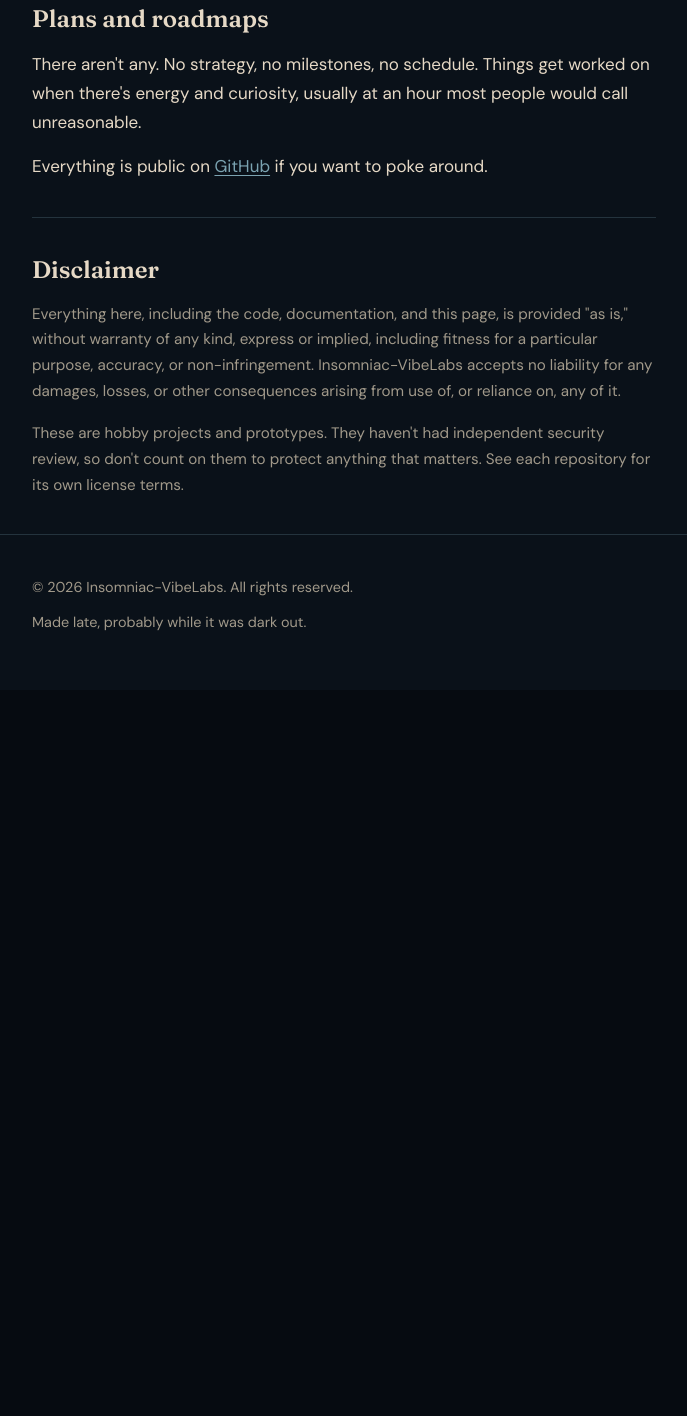
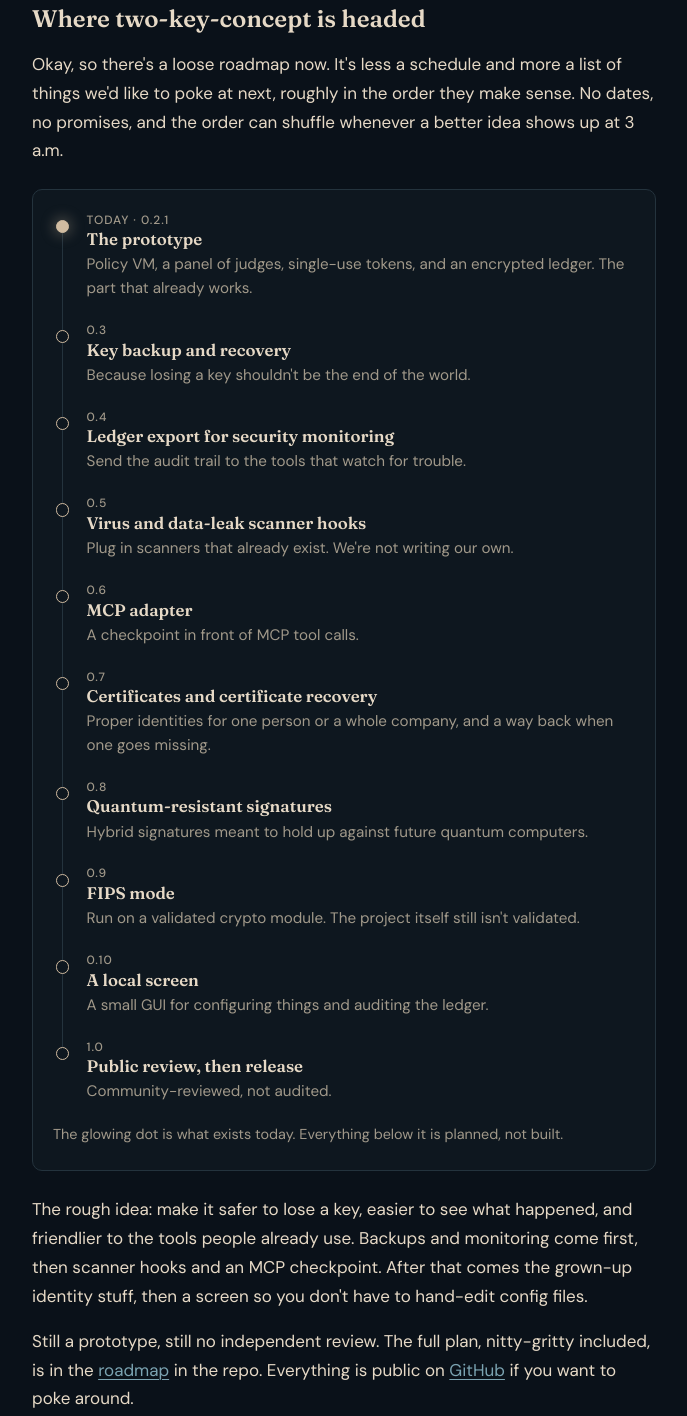
Before and after one commit to Insomniac-VibeLabs/Insomniac-VibeLabs-Webpage, a plain HTML site: page index.html in a window 1280 px wide. Shown: the part 1070-2486 px from the top of the page, without its empty margins (296-983 px from the left). Before the commit the page ends 1760 px from the top, so only its background shows below. Drawn offline with Linux system fonts and the light colour scheme.

Commit message:
Update index.html

```diff
--- a/index.html
+++ b/index.html
@@ -126,11 +126,103 @@
     </ul>
   </section>
 
+  <style>
+  .map {
+    margin: 1.5rem 0;
+    padding: 1.4rem 1.25rem 1.5rem;
+    background: var(--panel);
+    border: 1px solid var(--line);
+    border-radius: 10px;
+  }
+  .map figcaption { margin-top: 1.1rem; color: var(--muted); font-size: .9rem; }
+  .path { list-style: none; margin: 0; padding: 0; }
+  .path li { position: relative; padding: 0 0 1.4rem 2.1rem; }
+  .path li:last-child { padding-bottom: 0; }
+  .path li::before {
+    content: ""; position: absolute; left: .55rem; top: 1.15rem; bottom: -.45rem;
+    width: 1px; background: var(--line);
+  }
+  .path li:last-child::before { display: none; }
+  .path li::after {
+    content: ""; position: absolute; left: .2rem; top: .45rem;
+    width: .7rem; height: .7rem; border-radius: 50%;
+    border: 1px solid var(--moon); background: var(--panel);
+  }
+  .path li.now::after {
+    background: var(--moon);
+    box-shadow: 0 0 14px 2px rgba(209, 188, 161, .35);
+  }
+  .path .tag {
+    display: block; font: 500 .75rem/1.3 var(--sans);
+    letter-spacing: .08em; text-transform: uppercase; color: var(--muted);
+  }
+  .path .step { display: block; font: 600 1.05rem/1.4 var(--serif); color: var(--text); }
+  .path .why { display: block; margin-top: .1rem; color: var(--muted); font-size: .95rem; line-height: 1.55; }
+  </style>
   <section>
-    <h2>Plans and roadmaps</h2>
-    <p>There aren't any. No strategy, no milestones, no schedule. Things get worked on when there's energy and curiosity, usually at an hour most people would call unreasonable.</p>
-    <p>Everything is public on <a href="https://github.com/Insomniac-VibeLabs">GitHub</a> if you want to poke around.</p>
+    <h2>Where two-key-concept is headed</h2>
+    <p>Okay, so there's a loose roadmap now. It's less a schedule and more a list of things we'd like to poke at next, roughly in the order they make sense. No dates, no promises, and the order can shuffle whenever a better idea shows up at 3 a.m.</p>
+
+    <figure class="map" aria-labelledby="map-caption">
+      <ol class="path">
+        <li class="now">
+          <span class="tag">Today &middot; 0.2.1</span>
+          <span class="step">The prototype</span>
+          <span class="why">Policy VM, a panel of judges, single-use tokens, and an encrypted ledger. The part that already works.</span>
+        </li>
+        <li>
+          <span class="tag">0.3</span>
+          <span class="step">Key backup and recovery</span>
+          <span class="why">Because losing a key shouldn't be the end of the world.</span>
+        </li>
+        <li>
+          <span class="tag">0.4</span>
+          <span class="step">Ledger export for security monitoring</span>
+          <span class="why">Send the audit trail to the tools that watch for trouble.</span>
+        </li>
+        <li>
+          <span class="tag">0.5</span>
+          <span class="step">Virus and data-leak scanner hooks</span>
+          <span class="why">Plug in scanners that already exist. We're not writing our own.</span>
+        </li>
+        <li>
+          <span class="tag">0.6</span>
+          <span class="step">MCP adapter</span>
+          <span class="why">A checkpoint in front of MCP tool calls.</span>
+        </li>
+        <li>
+          <span class="tag">0.7</span>
+          <span class="step">Certificates and certificate recovery</span>
+          <span class="why">Proper identities for one person or a whole company, and a way back when one goes missing.</span>
+        </li>
+        <li>
+          <span class="tag">0.8</span>
+          <span class="step">Quantum-resistant signatures</span>
+          <span class="why">Hybrid signatures meant to hold up against future quantum computers.</span>
+        </li>
+        <li>
+          <span class="tag">0.9</span>
+          <span class="step">FIPS mode</span>
+          <span class="why">Run on a validated crypto module. The project itself still isn't validated.</span>
+        </li>
+        <li>
+          <span class="tag">0.10</span>
+          <span class="step">A local screen</span>
+          <span class="why">A small GUI for configuring things and auditing the ledger.</span>
+        </li>
+        <li>
+          <span class="tag">1.0</span>
+          <span class="step">Public review, then release</span>
+          <span class="why">Community-reviewed, not audited.</span>
+        </li>
+      </ol>
+      <figcaption id="map-caption">The glowing dot is what exists today. Everything below it is planned, not built.</figcaption>
+    </figure>
+
+    <p>The rough idea: make it safer to lose a key, easier to see what happened, and friendlier to the tools people already use. Backups and monitoring come first, then scanner hooks and an MCP checkpoint. After that comes the grown-up identity stuff, then a screen so you don't have to hand-edit config files.</p>
+    <p>Still a prototype, still no independent review. The full plan, nitty-gritty included, is in the <a href="https://github.com/Insomniac-VibeLabs/two-key-concept/blob/main/ROADMAP.md">roadmap</a> in the repo. Everything is public on <a href="https://github.com/Insomniac-VibeLabs">GitHub</a> if you want to poke around.</p>
   </section>
+
 
   <section>
     <h2>Disclaimer</h2>
```
